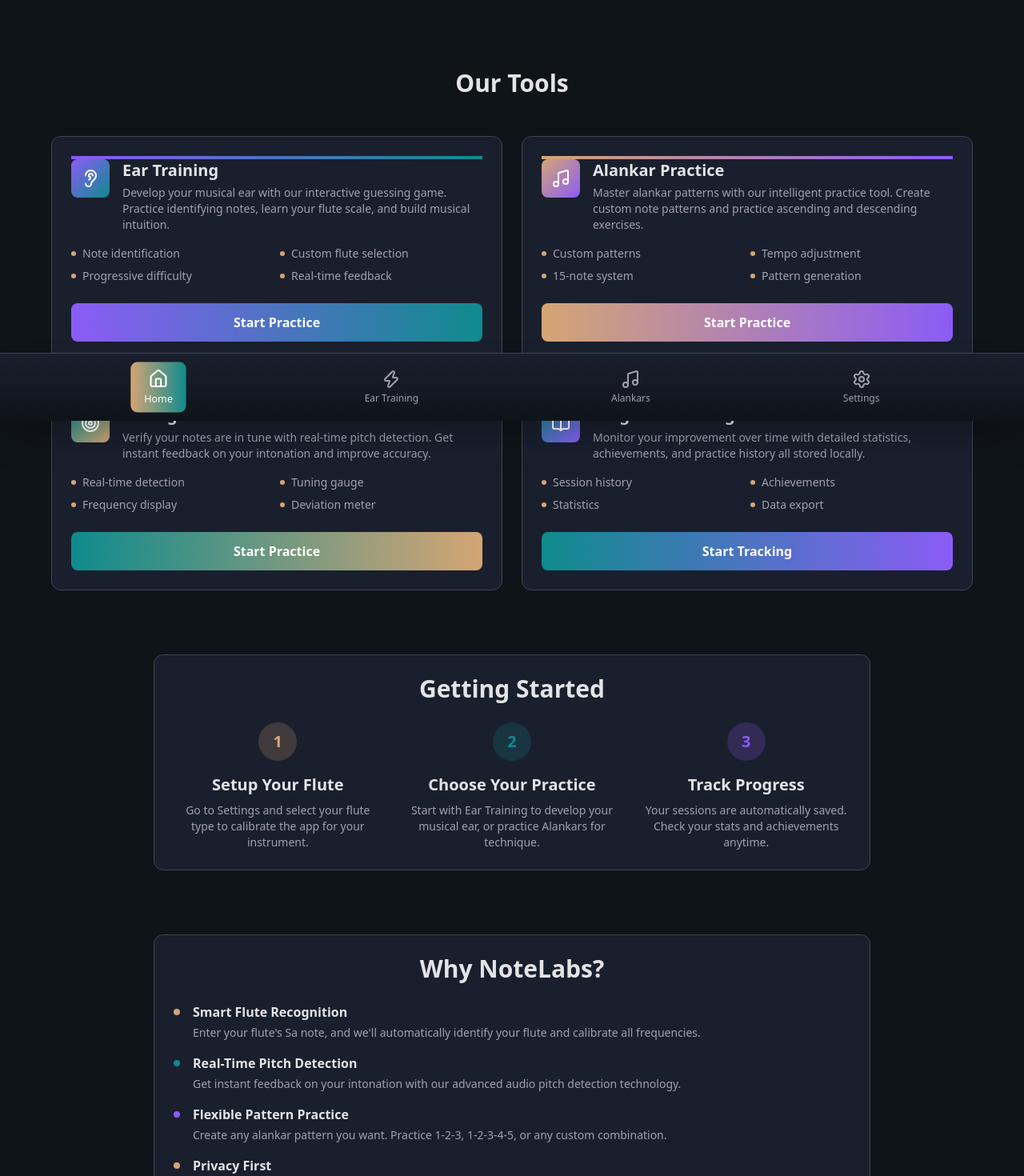
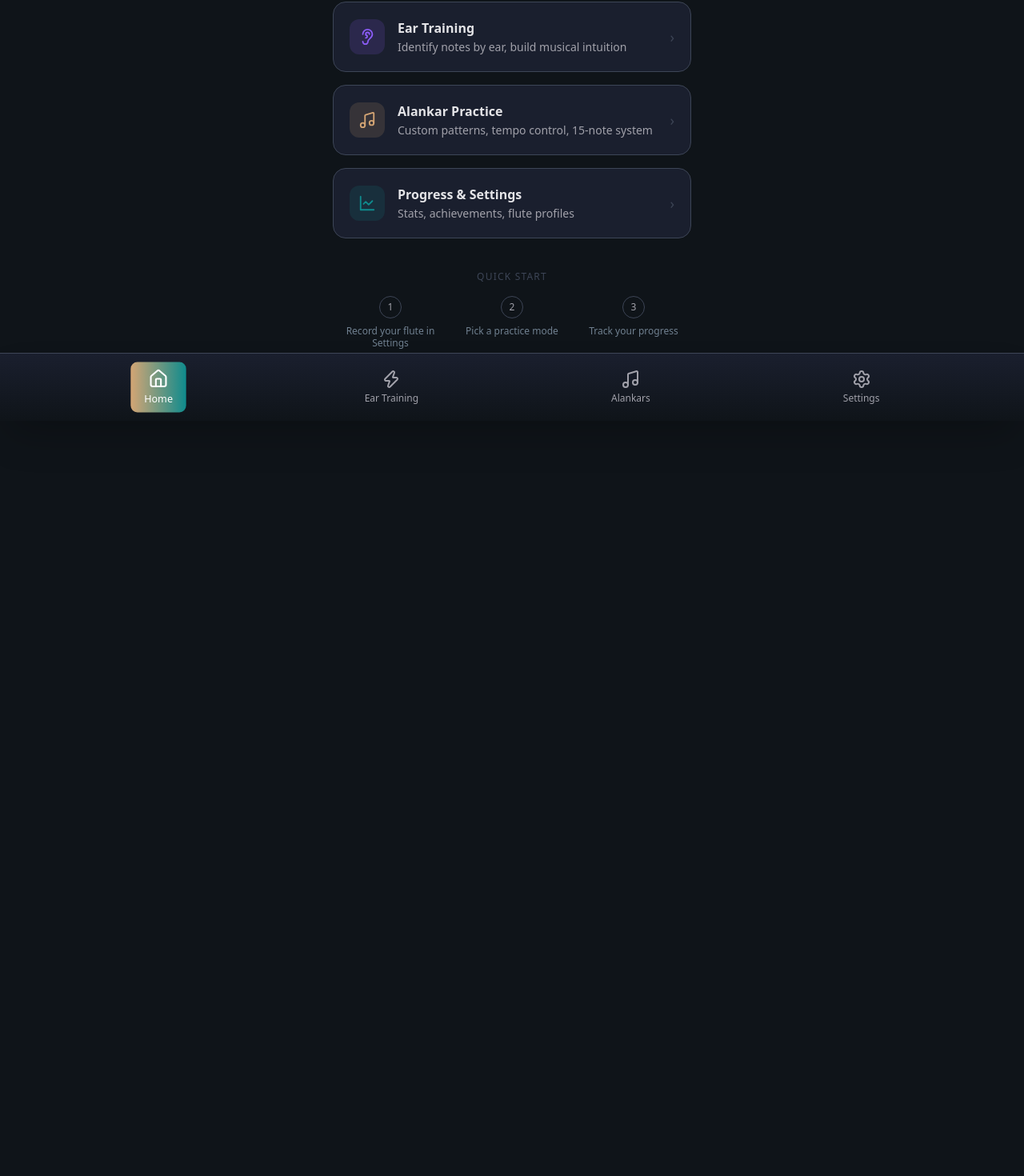
Before and after one commit to Coder-011/NoteLabs_, a React (Vite) app: page / in a window 1280 px wide. Shown: the part 274-1744 px from the top of the page at 80% size. After the commit the page ends 838 px from the top, so only its background shows below. Built offline with nearby package versions, Linux system fonts and the light colour scheme.

Commit message:
fix: re-record note bug, normalize sample volume, simplify home UI

```diff
--- a/src/pages/Home.tsx
+++ b/src/pages/Home.tsx
@@ -1,5 +1,5 @@
 import type { FC } from 'react';
-import { Music, Ear, Target, BookOpen } from 'lucide-react';
+import { Music, Ear } from 'lucide-react';
 import { PageType } from '../types';
 
 interface HomePageProps {
@@ -7,179 +7,86 @@
 }
 
 export const HomePage: FC<HomePageProps> = ({ onNavigate }) => {
-  const tools = [
-    {
-      icon: Ear,
-      title: 'Ear Training',
-      description: 'Develop your musical ear with our interactive guessing game. Practice identifying notes, learn your flute scale, and build musical intuition.',
-      features: ['Note identification', 'Custom flute selection', 'Progressive difficulty', 'Real-time feedback'],
-      page: PageType.EAR_TRAINING,
-      color: 'from-[#8b5cf6] to-[#0f8b8d]',
-    },
-    {
-      icon: Music,
-      title: 'Alankar Practice',
-      description: 'Master alankar patterns with our intelligent practice tool. Create custom note patterns and practice ascending and descending exercises.',
-      features: ['Custom patterns', 'Tempo adjustment', '15-note system', 'Pattern generation'],
-      page: PageType.ALANKARS,
-      color: 'from-[#d4a574] to-[#8b5cf6]',
-    },
-    {
-      icon: Target,
-      title: 'Tuning Assistant',
-      description: 'Verify your notes are in tune with real-time pitch detection. Get instant feedback on your intonation and improve accuracy.',
-      features: ['Real-time detection', 'Tuning gauge', 'Frequency display', 'Deviation meter'],
-      page: PageType.EAR_TRAINING,
-      color: 'from-[#0f8b8d] to-[#d4a574]',
-    },
-    {
-      icon: BookOpen,
-      title: 'Progress Tracking',
-      description: 'Monitor your improvement over time with detailed statistics, achievements, and practice history all stored locally.',
-      features: ['Session history', 'Achievements', 'Statistics', 'Data export'],
-      page: PageType.SETTINGS,
-      color: 'from-[#0f8b8d] to-[#8b5cf6]',
-    },
-  ];
-
   return (
-    <div className="min-h-screen bg-[#0f1419] pb-32 px-4">
-      {/* Hero Section */}
-      <section className="pt-12 pb-20 text-center">
-        <div className="mb-8">
-          <Music className="w-16 h-16 mx-auto mb-6 text-[#d4a574]" />
-          <h1 className="heading-lg mb-4">Welcome to NoteLabs</h1>
-          <p className="text-secondary text-lg max-w-2xl mx-auto">
-            Your comprehensive flute practice companion. Master ear training, practice alankars, and track your musical progress—all in one beautiful, intuitive app.
+    <div className="min-h-screen bg-[#0f1419] pb-32 px-4 flex flex-col items-center justify-start">
+      {/* Hero */}
+      <section className="pt-16 pb-10 text-center max-w-lg w-full">
+        <div className="w-14 h-14 rounded-2xl bg-gradient-to-br from-[#d4a574] to-[#0f8b8d] flex items-center justify-center mx-auto mb-5">
+          <Music className="text-white" size={28} />
+        </div>
+        <h1 className="text-3xl font-bold text-[#e4e4e7] mb-3">NoteLabs</h1>
+        <p className="text-[#a1a1aa] text-base">
+          Your flute practice companion — train your ear, master alankars, track your growth.
         </p>
-        </div>
       </section>
 
-      {/* Tools Grid */}
-      <section className="max-w-6xl mx-auto mb-20">
-        <h2 className="heading-md text-center mb-12">Our Tools</h2>
-        <div className="grid grid-cols-1 md:grid-cols-2 gap-6">
-          {tools.map((tool, index) => {
-            const Icon = tool.icon;
-            return (
-              <div
-                key={index}
-                className="card-hover group overflow-hidden"
+      {/* Cards */}
+      <section className="w-full max-w-md flex flex-col gap-4">
+        <button
+          onClick={() => onNavigate(PageType.EAR_TRAINING)}
+          className="group w-full text-left bg-[#1a1f2e] border border-[#3d4556] hover:border-[#8b5cf6] rounded-2xl p-5 transition-all duration-200 hover:bg-[#1e2438]"
         >
-                <div className={`h-1 bg-gradient-to-r ${tool.color}`} />
-                <div className="flex items-start gap-4 mb-4">
-                  <div className={`p-3 rounded-lg bg-gradient-to-br ${tool.color} text-white`}>
-                    <Icon size={24} />
+          <div className="flex items-center gap-4">
+            <div className="w-11 h-11 rounded-xl bg-[#8b5cf6]/15 flex items-center justify-center flex-shrink-0">
+              <Ear className="text-[#8b5cf6]" size={22} />
             </div>
             <div>
-                    <h3 className="heading-sm mb-1">{tool.title}</h3>
-                    <p className="text-secondary text-sm">{tool.description}</p>
+              <p className="font-semibold text-[#e4e4e7] text-base">Ear Training</p>
+              <p className="text-[#a1a1aa] text-sm mt-0.5">Identify notes by ear, build musical intuition</p>
             </div>
+            <span className="ml-auto text-[#3d4556] group-hover:text-[#8b5cf6] text-lg transition-colors">›</span>
           </div>
+        </button>
 
-                {/* Features */}
-                <div className="mb-6">
-                  <ul className="grid grid-cols-2 gap-2">
-                    {tool.features.map((feature, idx) => (
-                      <li key={idx} className="text-secondary text-sm flex items-center gap-2">
-                        <span className="w-1.5 h-1.5 rounded-full bg-[#d4a574]" />
-                        {feature}
-                      </li>
-                    ))}
-                  </ul>
+        <button
+          onClick={() => onNavigate(PageType.ALANKARS)}
+          className="group w-full text-left bg-[#1a1f2e] border border-[#3d4556] hover:border-[#d4a574] rounded-2xl p-5 transition-all duration-200 hover:bg-[#1e2438]"
+        >
+          <div className="flex items-center gap-4">
+            <div className="w-11 h-11 rounded-xl bg-[#d4a574]/15 flex items-center justify-center flex-shrink-0">
+              <Music className="text-[#d4a574]" size={22} />
             </div>
+            <div>
+              <p className="font-semibold text-[#e4e4e7] text-base">Alankar Practice</p>
+              <p className="text-[#a1a1aa] text-sm mt-0.5">Custom patterns, tempo control, 15-note system</p>
+            </div>
+            <span className="ml-auto text-[#3d4556] group-hover:text-[#d4a574] text-lg transition-colors">›</span>
+          </div>
+        </button>
 
-                {/* Button */}
         <button
-                  onClick={() => onNavigate(tool.page)}
-                  className={`w-full btn bg-gradient-to-r ${tool.color} text-white font-semibold`}
+          onClick={() => onNavigate(PageType.SETTINGS)}
+          className="group w-full text-left bg-[#1a1f2e] border border-[#3d4556] hover:border-[#0f8b8d] rounded-2xl p-5 transition-all duration-200 hover:bg-[#1e2438]"
         >
-                  Start {tool.title === 'Progress Tracking' ? 'Tracking' : 'Practice'}
+          <div className="flex items-center gap-4">
+            <div className="w-11 h-11 rounded-xl bg-[#0f8b8d]/15 flex items-center justify-center flex-shrink-0">
+              <svg className="text-[#0f8b8d]" width="22" height="22" viewBox="0 0 24 24" fill="none" stroke="currentColor" strokeWidth="2" strokeLinecap="round" strokeLinejoin="round">
+                <path d="M3 3v18h18"/><path d="m19 9-5 5-4-4-3 3"/>
+              </svg>
+            </div>
+            <div>
+              <p className="font-semibold text-[#e4e4e7] text-base">Progress & Settings</p>
+              <p className="text-[#a1a1aa] text-sm mt-0.5">Stats, achievements, flute profiles</p>
+            </div>
+            <span className="ml-auto text-[#3d4556] group-hover:text-[#0f8b8d] text-lg transition-colors">›</span>
+          </div>
         </button>
-              </div>
-            );
-          })}
-        </div>
       </section>
 
-      {/* Getting Started Section */}
-      <section className="max-w-4xl mx-auto mb-20">
-        <div className="card">
-          <h2 className="heading-md mb-6 text-center">Getting Started</h2>
-          <div className="grid grid-cols-1 md:grid-cols-3 gap-8">
-            <div className="text-center">
-              <div className="w-12 h-12 rounded-full bg-[#d4a574]/20 text-[#d4a574] flex items-center justify-center mx-auto mb-4 text-xl font-bold">
-                1
+      {/* Subtle steps */}
+      <section className="w-full max-w-md mt-10">
+        <p className="text-[#3d4556] text-xs text-center uppercase tracking-widest mb-4">Quick Start</p>
+        <div className="flex justify-between gap-2">
+          {[
+            { step: '1', label: 'Record your flute in Settings' },
+            { step: '2', label: 'Pick a practice mode' },
+            { step: '3', label: 'Track your progress' },
+          ].map(({ step, label }) => (
+            <div key={step} className="flex-1 text-center">
+              <div className="w-7 h-7 rounded-full border border-[#3d4556] text-[#a1a1aa] text-xs flex items-center justify-center mx-auto mb-2">{step}</div>
+              <p className="text-[#708090] text-xs leading-tight">{label}</p>
             </div>
-              <h3 className="heading-sm mb-2">Setup Your Flute</h3>
-              <p className="text-secondary text-sm">
-                Go to Settings and select your flute type to calibrate the app for your instrument.
-              </p>
-            </div>
-            <div className="text-center">
-              <div className="w-12 h-12 rounded-full bg-[#0f8b8d]/20 text-[#0f8b8d] flex items-center justify-center mx-auto mb-4 text-xl font-bold">
-                2
-              </div>
-              <h3 className="heading-sm mb-2">Choose Your Practice</h3>
-              <p className="text-secondary text-sm">
-                Start with Ear Training to develop your musical ear, or practice Alankars for technique.
-              </p>
-            </div>
-            <div className="text-center">
-              <div className="w-12 h-12 rounded-full bg-[#8b5cf6]/20 text-[#8b5cf6] flex items-center justify-center mx-auto mb-4 text-xl font-bold">
-                3
-              </div>
-              <h3 className="heading-sm mb-2">Track Progress</h3>
-              <p className="text-secondary text-sm">
-                Your sessions are automatically saved. Check your stats and achievements anytime.
-              </p>
-            </div>
-          </div>
-        </div>
-      </section>
-
-      {/* Key Features */}
-      <section className="max-w-4xl mx-auto">
-        <div className="card">
-          <h2 className="heading-md mb-6 text-center">Why NoteLabs?</h2>
-          <div className="space-y-4">
-            <div className="flex items-start gap-4">
-              <div className="w-2 h-2 rounded-full bg-[#d4a574] mt-2 flex-shrink-0" />
-              <div>
-                <h3 className="font-semibold text-[#e4e4e7] mb-1">Smart Flute Recognition</h3>
-                <p className="text-secondary text-sm">
-                  Enter your flute's Sa note, and we'll automatically identify your flute and calibrate all frequencies.
-                </p>
-              </div>
-            </div>
-            <div className="flex items-start gap-4">
-              <div className="w-2 h-2 rounded-full bg-[#0f8b8d] mt-2 flex-shrink-0" />
-              <div>
-                <h3 className="font-semibold text-[#e4e4e7] mb-1">Real-Time Pitch Detection</h3>
-                <p className="text-secondary text-sm">
-                  Get instant feedback on your intonation with our advanced audio pitch detection technology.
-                </p>
-              </div>
-            </div>
-            <div className="flex items-start gap-4">
-              <div className="w-2 h-2 rounded-full bg-[#8b5cf6] mt-2 flex-shrink-0" />
-              <div>
-                <h3 className="font-semibold text-[#e4e4e7] mb-1">Flexible Pattern Practice</h3>
-                <p className="text-secondary text-sm">
-                  Create any alankar pattern you want. Practice 1-2-3, 1-2-3-4-5, or any custom combination.
-                </p>
-              </div>
-            </div>
-            <div className="flex items-start gap-4">
-              <div className="w-2 h-2 rounded-full bg-[#d4a574] mt-2 flex-shrink-0" />
-              <div>
-                <h3 className="font-semibold text-[#e4e4e7] mb-1">Privacy First</h3>
-                <p className="text-secondary text-sm">
-                  All your data is stored locally on your device. No cloud sync, no tracking—complete privacy.
-                </p>
-              </div>
-            </div>
-          </div>
+          ))}
         </div>
       </section>
     </div>
```
Also changed, not shown: src/components/FluteProfileManager.tsx (+11 -3 lines), src/utils/audioBufferToWav.ts (+15 -2 lines), src/utils/audioEngine.ts (+10 -0 lines). Lines whose indentation alone changed are shown as unchanged.
